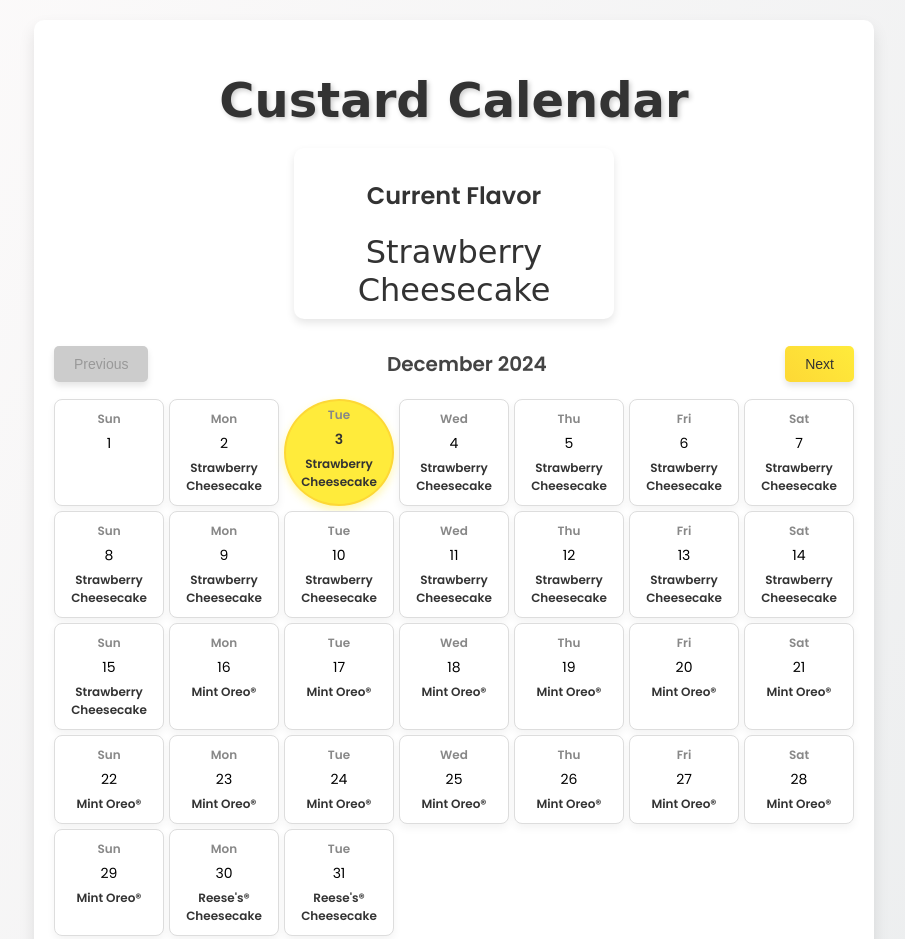
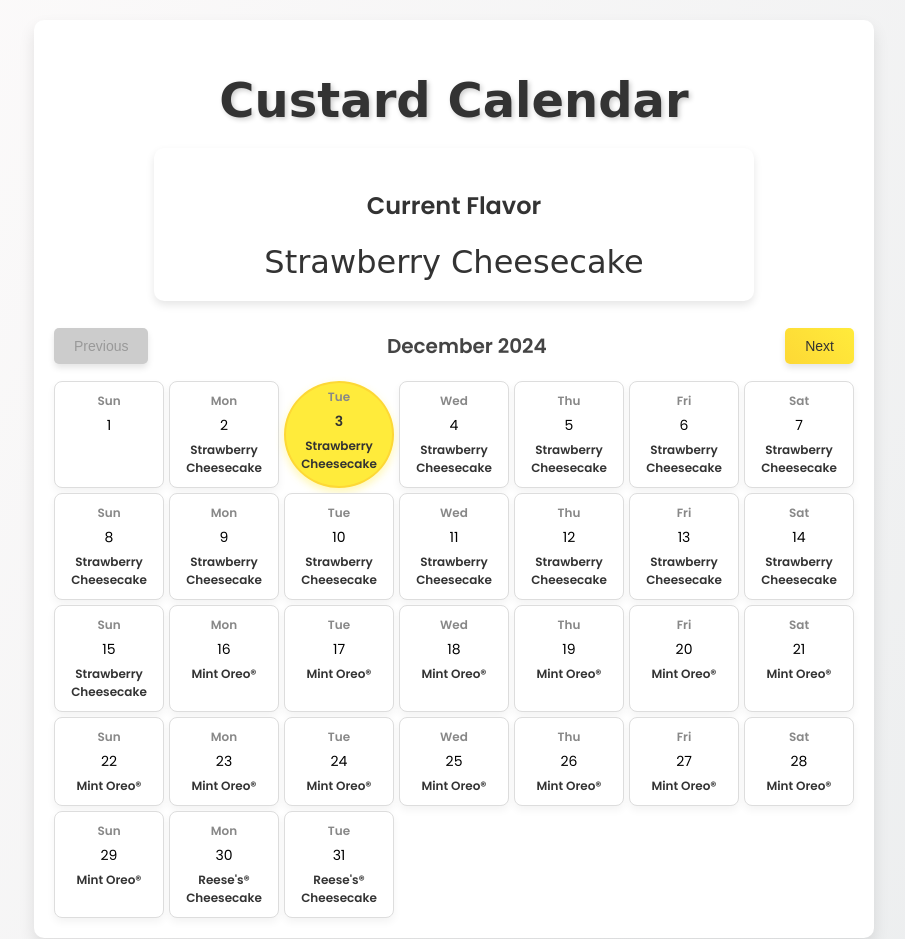
Before and after one commit to spm725/Flavor-Calendar, a plain HTML site: page index.html in a window 1280 px wide. Shown: the top 939 px of the page, without its empty margins (186-1091 px from the left). Drawn offline with Linux system fonts and the light colour scheme.

Commit message:
Update styles.css

```diff
--- a/styles.css
+++ b/styles.css
@@ -35,12 +35,14 @@ h1 {
     text-align: center;
     margin-bottom: 20px;
     background: #ffffff; /* Clean white background */
-    padding: 10px;
+    padding: 20px; /* Increased padding for better text spacing */
     border-radius: 10px;
     box-shadow: 0 4px 8px rgba(0, 0, 0, 0.1);
     color: #333; /* Neutral text color */
     display: inline-block;
-    max-width: 300px; /* Adjust size to fit larger text */
+    max-width: 600px; /* Doubled the width */
+    width: 100%; /* Allow responsiveness */
+    box-sizing: border-box; /* Ensure padding is included in width */
 }
 
 /* Featured Flavor Text */
@@ -49,6 +51,8 @@ h1 {
     font-size: 2rem; /* Larger text size */
     color: #333;
     margin: 0;
+    word-wrap: break-word; /* Ensure long text wraps within the box */
+    text-align: center; /* Center-align the text */
 }
 
 /* Calendar Navigation */
@@ -166,3 +170,5 @@ button:disabled {
         font-size: 1.5rem; /* Slightly smaller font size on mobile */
     }
 }
+
+}
```
